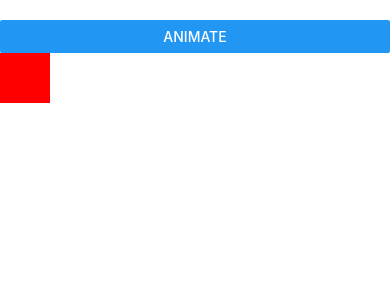
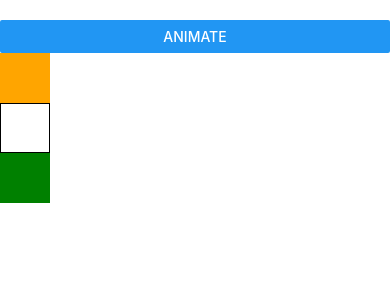
Before and after one commit to vish448/MyReactProject, a React Native app: screen / in a window 390 px wide. Shown: the top 300 px of the page. Built offline with nearby package versions, Linux system fonts and the light colour scheme.

Commit message:
parallel Animation

```diff
--- a/App.js
+++ b/App.js
@@ -18,37 +18,36 @@ import {Animated,
 //4. Create & Trigger the animation
 
 export default class App extends Component {
-  animatedValue = new Animated.Value(0)
+  animatedValue1 = new Animated.Value(0)
+  animatedValue2 = new Animated.Value(0)
+  animatedValue3 = new Animated.Value(0)
+
   animate = () => {
-    Animated.timing(
-      this.animatedValue,
+    const createAnimation = (value, toValue, duration) => Animated.timing(
+     value,
       {
-          toValue:1,
-          duration:2000
+        toValue,
+        duration
       }
-      // TODO:
-      //1.animatd property
-      //2. config
-    ).start()
+    )
+    Animated.parallel([
+      createAnimation(this.animatedValue1,100,700),
+      createAnimation(this.animatedValue2,700,3000),
+      createAnimation(this.animatedValue3,350,5000)
+    ]).start()
   }
   render() {
-    const margin = this.animatedValue.interpolate({
-      inputRange:[0,1], outputRange:[0,200]
-    })
-    const backgroundColor = this.animatedValue.interpolate({
-      inputRange:[0,1], outputRange:['red','orange']
-    })
-    const rotation = this.animatedValue.interpolate({
-      inputRange:[0,1], outputRange:['0deg','360deg']
-    })
     return (
       <View style={styles.container}>
         <Button title="Animate" onPress={this.animate}></Button>
         <Animated.View style={{
-            transform: [{
-              rotate: rotation
-            }],
-            height:50,width:50,backgroundColor,marginTop: margin, marginLeft: margin
+            height:50,width:50, backgroundColor: 'orange',marginLeft: this.animatedValue1
+          }}/>
+        <Animated.View style={{
+            height:50,width:50, backgroundColor: 'white',borderWidth: 1, marginRight: this.animatedValue2
+          }}/>
+        <Animated.View style={{
+            height:50,width:50, backgroundColor: 'green', marginBottom: this.animatedValue3
           }}/>
       </View>
     );
```
